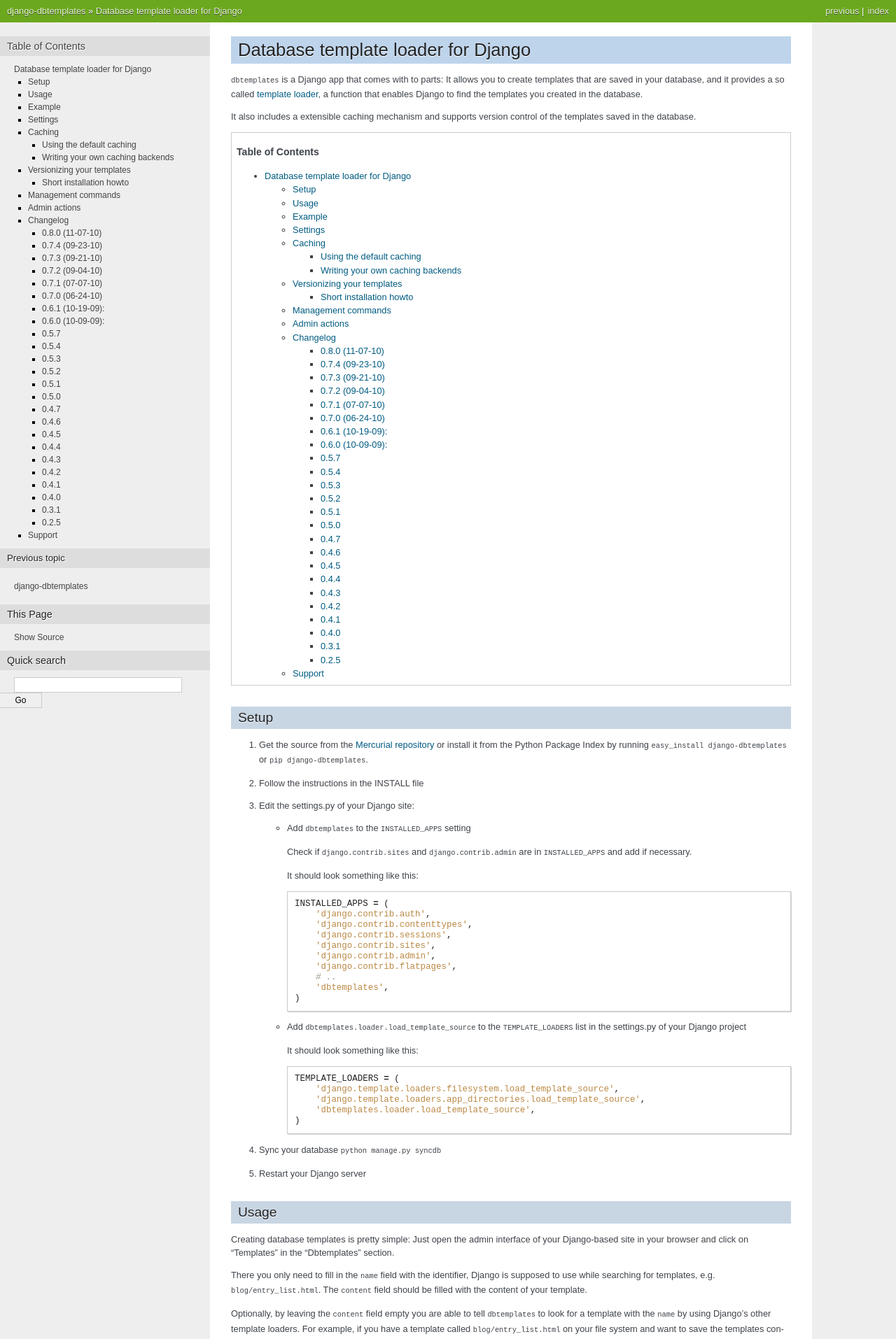
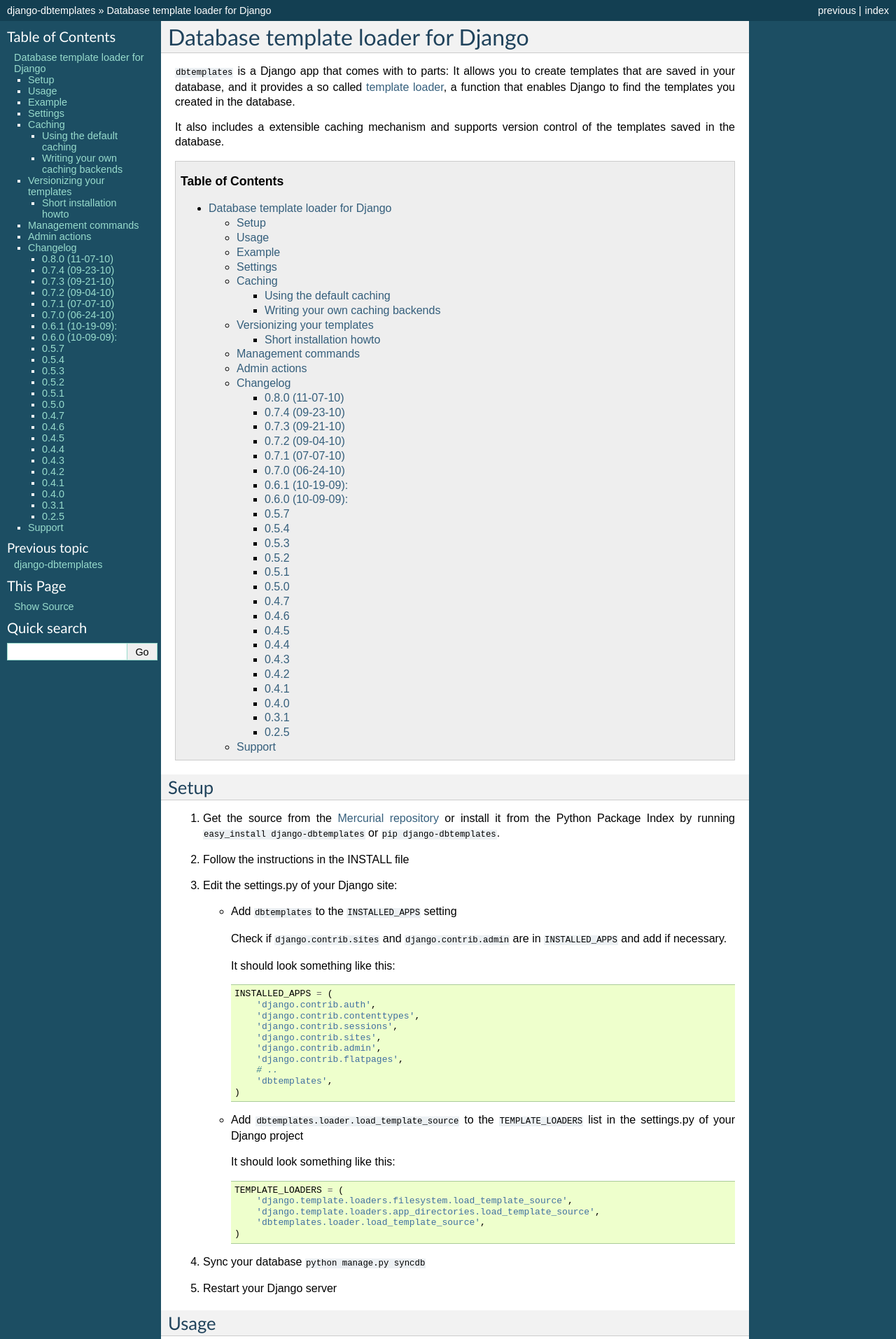
Before and after one commit to jazzband/django-dbtemplates, a Sphinx documentation site: the page built from docs/overview.txt, in a window 1280 px wide. Shown: the top 1914 px of the page at 70% size. Built offline with Sphinx 7.4.7, drawn with Linux system fonts in a browser that asks for light colours.

Commit message:
Use default theme.

```diff
--- a/docs/_theme/nature/static/nature.css_t
+++ /dev/null
@@ -1,230 +0,0 @@
-/**
- * Sphinx stylesheet -- default theme
- * ~~~~~~~~~~~~~~~~~~~~~~~~~~~~~~~~~~
- */
-
-@import url("basic.css");
-
-/* -- page layout ----------------------------------------------------------- */
-
-body {
-    font-family: Arial, sans-serif;
-    font-size: 100%;
-    background-color: #111;
-    color: #555;
-    margin: 0;
-    padding: 0;
-}
-
-div.documentwrapper {
-    float: left;
-    width: 100%;
-}
-
-div.bodywrapper {
-    margin: 0 0 0 300px;
-}
-
-hr{
-    border: 1px solid #B1B4B6;
-}
-
-div.document {
-    background-color: #eee;
-}
-
-div.body {
-    background-color: #ffffff;
-    color: #3E4349;
-    padding: 0 30px 30px 30px;
-    font-size: 0.8em;
-}
-
-div.footer {
-    color: #555;
-    width: 100%;
-    padding: 13px 0;
-    text-align: center;
-    font-size: 75%;
-}
-
-div.footer a {
-    color: #444;
-    text-decoration: underline;
-}
-
-div.related {
-    background-color: #6BA81E;
-    line-height: 32px;
-    color: #fff;
-    text-shadow: 0px 1px 0 #444;
-    font-size: 0.80em;
-}
-
-div.related a {
-    color: #E2F3CC;
-}
-
-div.sphinxsidebar {
-    font-size: 0.75em;
-    line-height: 1.5em;
-    width: 300px
-}
-
-div.sphinxsidebarwrapper{
-    padding: 20px 0;
-}
-
-div.sphinxsidebar h3,
-div.sphinxsidebar h4 {
-    font-family: Arial, sans-serif;
-    color: #222;
-    font-size: 1.2em;
-    font-weight: normal;
-    margin: 0;
-    padding: 5px 10px;
-    background-color: #ddd;
-    text-shadow: 1px 1px 0 white
-}
-
-div.sphinxsidebar h4{
-    font-size: 1.1em;
-}
-
-div.sphinxsidebar h3 a {
-    color: #444;
-}
-
-
-div.sphinxsidebar p {
-    color: #888;
-    padding: 5px 20px;
-}
-
-div.sphinxsidebar p.topless {
-}
-
-div.sphinxsidebar ul {
-    margin: 10px 10px 10px 20px;
-    padding: 0;
-    color: #000;
-}
-
-div.sphinxsidebar a {
-    color: #444;
-}
-
-div.sphinxsidebar input {
-    border: 1px solid #ccc;
-    font-family: sans-serif;
-    font-size: 1em;
-}
-
-div.sphinxsidebar input[type=text]{
-    margin-left: 20px;
-}
-
-/* -- body styles ----------------------------------------------------------- */
-
-a {
-    color: #005B81;
-    text-decoration: none;
-}
-
-a:hover {
-    color: #E32E00;
-    text-decoration: underline;
-}
-
-div.body h1,
-div.body h2,
-div.body h3,
-div.body h4,
-div.body h5,
-div.body h6 {
-    font-family: Arial, sans-serif;
-    background-color: #BED4EB;
-    font-weight: normal;
-    color: #212224;
-    margin: 30px 0px 10px 0px;
-    padding: 5px 0 5px 10px;
-    text-shadow: 0px 1px 0 white
-}
-
-div.body h1 { border-top: 20px solid white; margin-top: 0; font-size: 200%; }
-div.body h2 { font-size: 150%; background-color: #C8D5E3; }
-div.body h3 { font-size: 120%; background-color: #D8DEE3; }
-div.body h4 { font-size: 110%; background-color: #D8DEE3; }
-div.body h5 { font-size: 100%; background-color: #D8DEE3; }
-div.body h6 { font-size: 100%; background-color: #D8DEE3; }
-
-a.headerlink {
-    color: #c60f0f;
-    font-size: 0.8em;
-    padding: 0 4px 0 4px;
-    text-decoration: none;
-}
-
-a.headerlink:hover {
-    background-color: #c60f0f;
-    color: white;
-}
-
-div.body p, div.body dd, div.body li {
-    line-height: 1.5em;
-}
-
-div.admonition p.admonition-title + p {
-    display: inline;
-}
-
-div.highlight{
-    background-color: white;
-}
-
-div.note {
-    background-color: #eee;
-    border: 1px solid #ccc;
-}
-
-div.seealso {
-    background-color: #ffc;
-    border: 1px solid #ff6;
-}
-
-div.topic {
-    background-color: #eee;
-}
-
-div.warning {
-    background-color: #ffe4e4;
-    border: 1px solid #f66;
-}
-
-p.admonition-title {
-    display: inline;
-}
-
-p.admonition-title:after {
-    content: ":";
-}
-
-pre {
-    padding: 10px;
-    background-color: White;
-    color: #222;
-    line-height: 1.2em;
-    border: 1px solid #C6C9CB;
-    font-size: 1.2em;
-    margin: 1.5em 0 1.5em 0;
-    -webkit-box-shadow: 1px 1px 1px #d8d8d8;
-    -moz-box-shadow: 1px 1px 1px #d8d8d8;
-}
-
-tt {
-    background-color: #ecf0f3;
-    color: #222;
-    padding: 1px 2px;
-    font-size: 1.2em;
-    font-family: monospace;
-}
--- a/docs/_theme/nature/static/pygments.css
+++ /dev/null
@@ -1,54 +0,0 @@
-.c { color: #999988; font-style: italic } /* Comment */
-.k { font-weight: bold } /* Keyword */
-.o { font-weight: bold } /* Operator */
-.cm { color: #999988; font-style: italic } /* Comment.Multiline */
-.cp { color: #999999; font-weight: bold } /* Comment.preproc */
-.c1 { color: #999988; font-style: italic } /* Comment.Single */
-.gd { color: #000000; background-color: #ffdddd } /* Generic.Deleted */
-.ge { font-style: italic } /* Generic.Emph */
-.gr { color: #aa0000 } /* Generic.Error */
-.gh { color: #999999 } /* Generic.Heading */
-.gi { color: #000000; background-color: #ddffdd } /* Generic.Inserted */
-.go { color: #111 } /* Generic.Output */
-.gp { color: #555555 } /* Generic.Prompt */
-.gs { font-weight: bold } /* Generic.Strong */
-.gu { color: #aaaaaa } /* Generic.Subheading */
-.gt { color: #aa0000 } /* Generic.Traceback */
-.kc { font-weight: bold } /* Keyword.Constant */
-.kd { font-weight: bold } /* Keyword.Declaration */
-.kp { font-weight: bold } /* Keyword.Pseudo */
-.kr { font-weight: bold } /* Keyword.Reserved */
-.kt { color: #445588; font-weight: bold } /* Keyword.Type */
-.m { color: #009999 } /* Literal.Number */
-.s { color: #bb8844 } /* Literal.String */
-.na { color: #008080 } /* Name.Attribute */
-.nb { color: #999999 } /* Name.Builtin */
-.nc { color: #445588; font-weight: bold } /* Name.Class */
-.no { color: #ff99ff } /* Name.Constant */
-.ni { color: #800080 } /* Name.Entity */
-.ne { color: #990000; font-weight: bold } /* Name.Exception */
-.nf { color: #990000; font-weight: bold } /* Name.Function */
-.nn { color: #555555 } /* Name.Namespace */
-.nt { color: #000080 } /* Name.Tag */
-.nv { color: purple } /* Name.Variable */
-.ow { font-weight: bold } /* Operator.Word */
-.mf { color: #009999 } /* Literal.Number.Float */
-.mh { color: #009999 } /* Literal.Number.Hex */
-.mi { color: #009999 } /* Literal.Number.Integer */
-.mo { color: #009999 } /* Literal.Number.Oct */
-.sb { color: #bb8844 } /* Literal.String.Backtick */
-.sc { color: #bb8844 } /* Literal.String.Char */
-.sd { color: #bb8844 } /* Literal.String.Doc */
-.s2 { color: #bb8844 } /* Literal.String.Double */
-.se { color: #bb8844 } /* Literal.String.Escape */
-.sh { color: #bb8844 } /* Literal.String.Heredoc */
-.si { color: #bb8844 } /* Literal.String.Interpol */
-.sx { color: #bb8844 } /* Literal.String.Other */
-.sr { color: #808000 } /* Literal.String.Regex */
-.s1 { color: #bb8844 } /* Literal.String.Single */
-.ss { color: #bb8844 } /* Literal.String.Symbol */
-.bp { color: #999999 } /* Name.Builtin.Pseudo */
-.vc { color: #ff99ff } /* Name.Variable.Class */
-.vg { color: #ff99ff } /* Name.Variable.Global */
-.vi { color: #ff99ff } /* Name.Variable.Instance */
-.il { color: #009999 } /* Literal.Number.Integer.Long */
--- a/docs/_theme/nature/theme.conf
+++ /dev/null
@@ -1,4 +0,0 @@
-[theme]
-inherit = basic
-stylesheet = nature.css
-pygments_style = tango
--- a/docs/conf.py
+++ b/docs/conf.py
@@ -91,7 +91,7 @@
 
 # The theme to use for HTML and HTML Help pages.  Major themes that come with
 # Sphinx are currently 'default' and 'sphinxdoc'.
-html_theme = 'nature'
+html_theme = 'default'
 
 # Theme options are theme-specific and customize the look and feel of a theme
 # further.  For a list of options available for each theme, see the
@@ -99,7 +99,7 @@
 #html_theme_options = {}
 
 # Add any paths that contain custom themes here, relative to this directory.
-html_theme_path = ['_theme']
+# html_theme_path = ['_theme']
 
 # The name for this set of Sphinx documents.  If None, it defaults to
 # "<project> v<release> documentation".
@@ -120,7 +120,7 @@
 # Add any paths that contain custom static files (such as style sheets) here,
 # relative to this directory. They are copied after the builtin static files,
 # so a file named "default.css" will overwrite the builtin "default.css".
-html_static_path = ['_static']
+# html_static_path = ['_static']
 
 # If not '', a 'Last updated on:' timestamp is inserted at every page bottom,
 # using the given strftime format.
```
